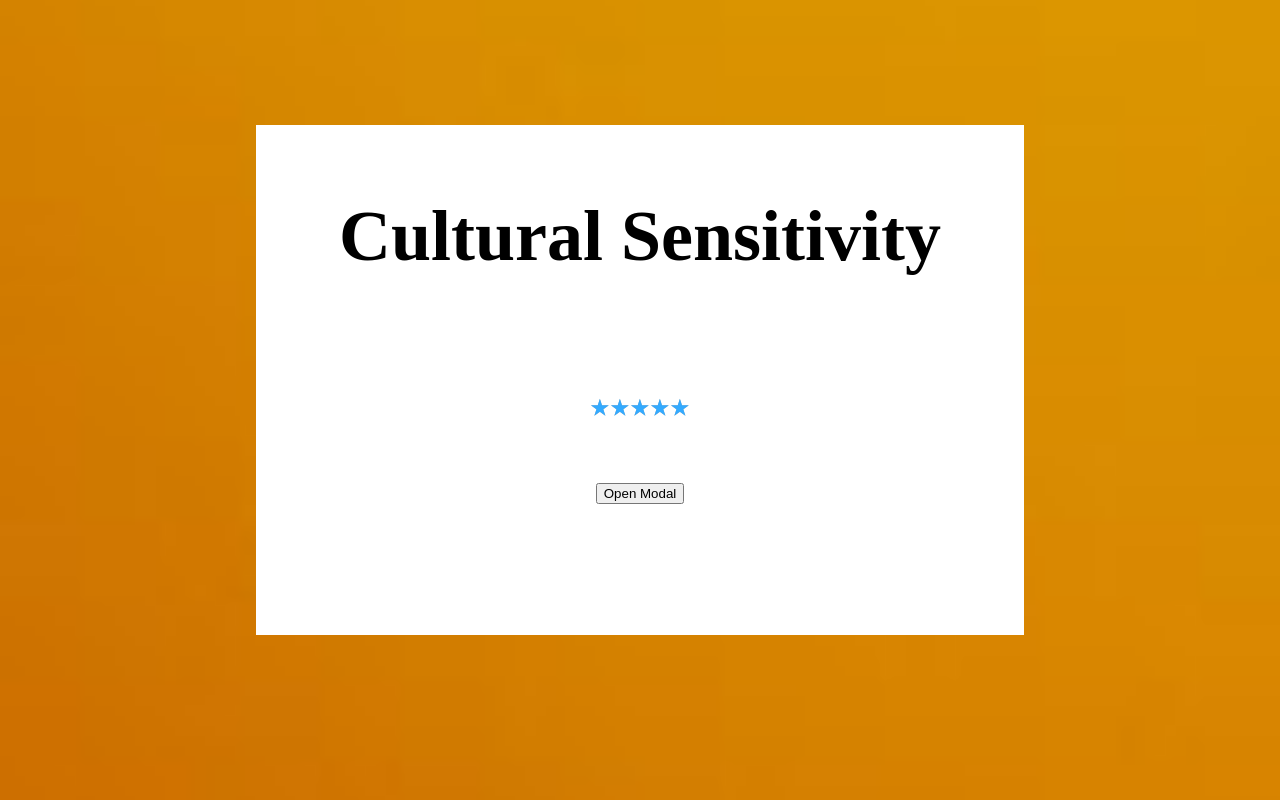
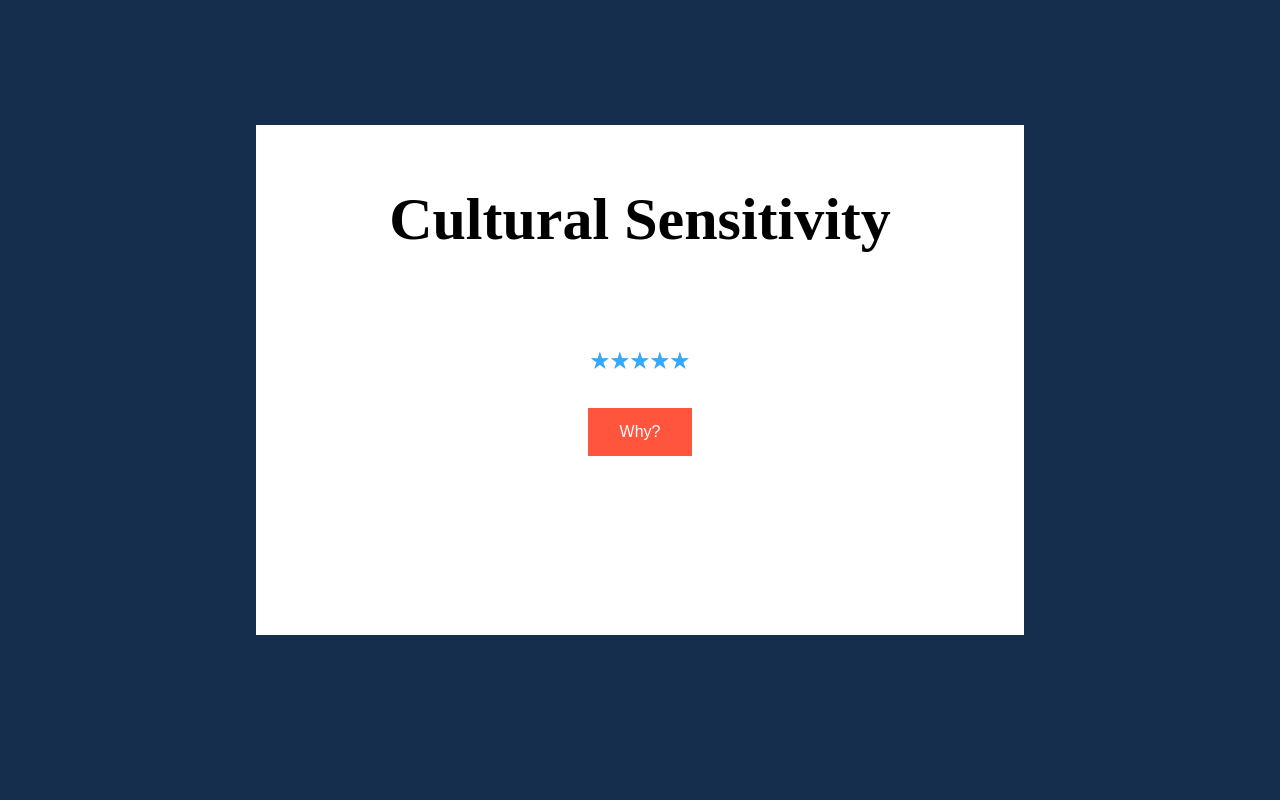
Before and after one commit to EricPedley/Yospital, a plain HTML site: page frontend/hospitalTemplate.html in a window 1280 px wide. Shown: the part 1080-1880 px from the top of the page. Drawn offline with nearby package versions, Linux system fonts and the light colour scheme.

Commit message:
Changed Color Pallet to fit theme am going to use madal buttons to pop up to see reviews

```diff
--- a/frontend/css/hospitalTemplate.css
+++ b/frontend/css/hospitalTemplate.css
@@ -3,16 +3,17 @@ body {
     font-weight: 300;
     margin:0;
     padding: 0;
-    background-image: url("/frontend/images/background.jpg");
+    background: #152E4D;
+    /* background-image: url("/frontend/images/background.jpg");
     background-repeat: no-repeat;
-    background-size: 1000%;
+    background-size: 1000%; */
     /* animation: color 10s ease infinite; */
 }
 .beg{
     padding: 5%;
     font-size: 50px;
-    font-family: -apple-system, BlinkMacSystemFont, 'Segoe UI', Roboto, Oxygen, Ubuntu, Cantarell, 'Open Sans', 'Helvetica Neue', sans-serif
-
+    font-family: -apple-system, BlinkMacSystemFont, 'Segoe UI', Roboto, Oxygen, Ubuntu, Cantarell, 'Open Sans', 'Helvetica Neue', sans-serif;
+    color: #BBC7D4;
 }
 
   .box {
@@ -28,6 +29,7 @@ h1{
     font-size: 75px;
     font-weight: bold;
     text-align: center;
+    color: #FF553D;
 }
 .item {
     width: 60%;
@@ -37,16 +39,18 @@ h1{
     background:white;
     text-align: center;
     color: black;
-    font-size: 3em;
+    font-size: 2.5em;
   }
 
 .intro{
     text-align: center;
     font-family: monteserrat;
-    font-size: 20px;
+    font-size: 20px auto;
     margin: 10%;
     line-height: 1.6;
+    color: #FDF7ED;
 }
+
 
 @keyframes color{
     0%{
@@ -123,3 +127,15 @@ h1{
     text-decoration: none;
     cursor: pointer;
   }
+  button {
+    background-color: #FF553D;
+    border: none;
+    color: white;
+    padding: 15px 32px;
+    text-align: center;
+    text-decoration: none;
+    display: inline-block;
+    font-size: 16px;
+    margin: 4px 2px;
+    cursor: help;
+  }
--- a/frontend/hospitalTemplate.html
+++ b/frontend/hospitalTemplate.html
@@ -35,7 +35,7 @@
     data-aos-duration="1000"><h2> Cultural Sensitivity
         <p><span class="rating" data-default-rating="5" disabled></span><br>
         <!-- Trigger/Open The Modal -->
-<button id="myBtn">Open Modal</button>
+<button id="myBtn" class = "button">Why?</button>
 
 <!-- The Modal -->
 <div id="myModal" class="modal">
```
